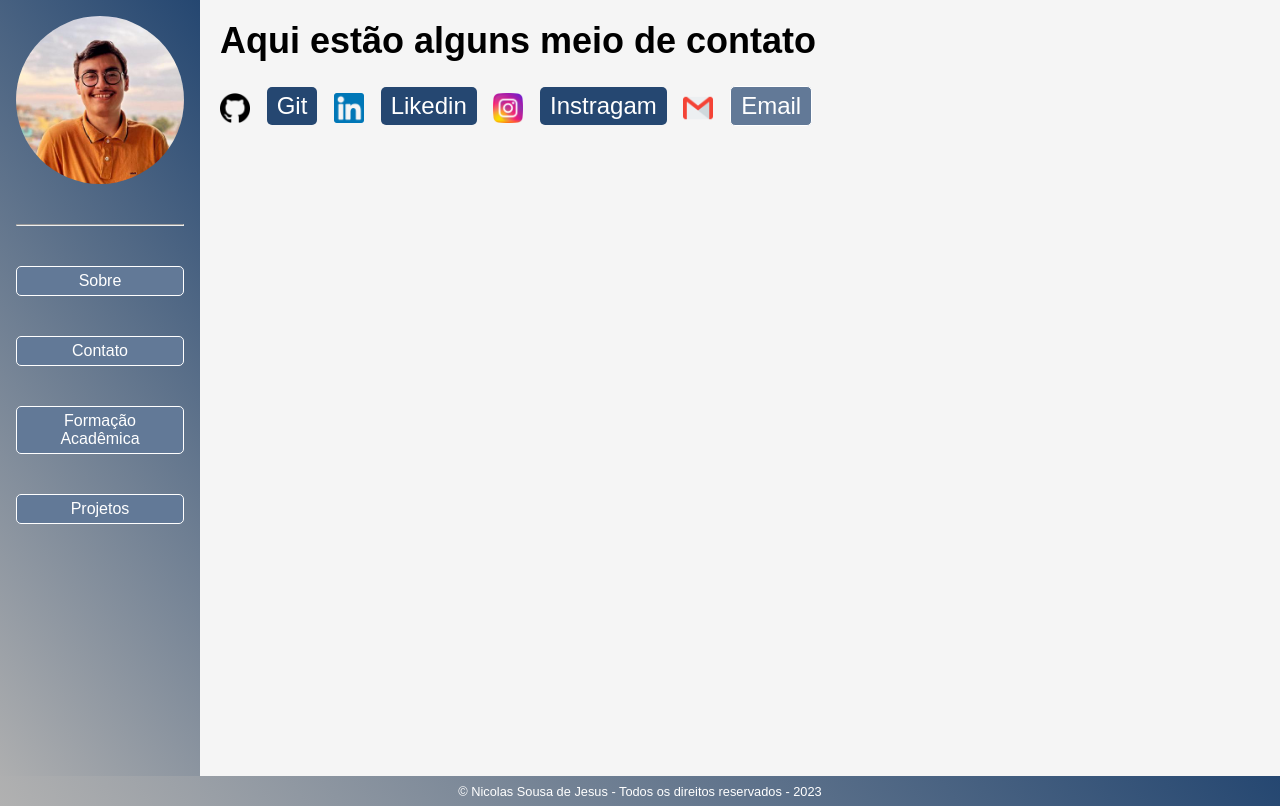
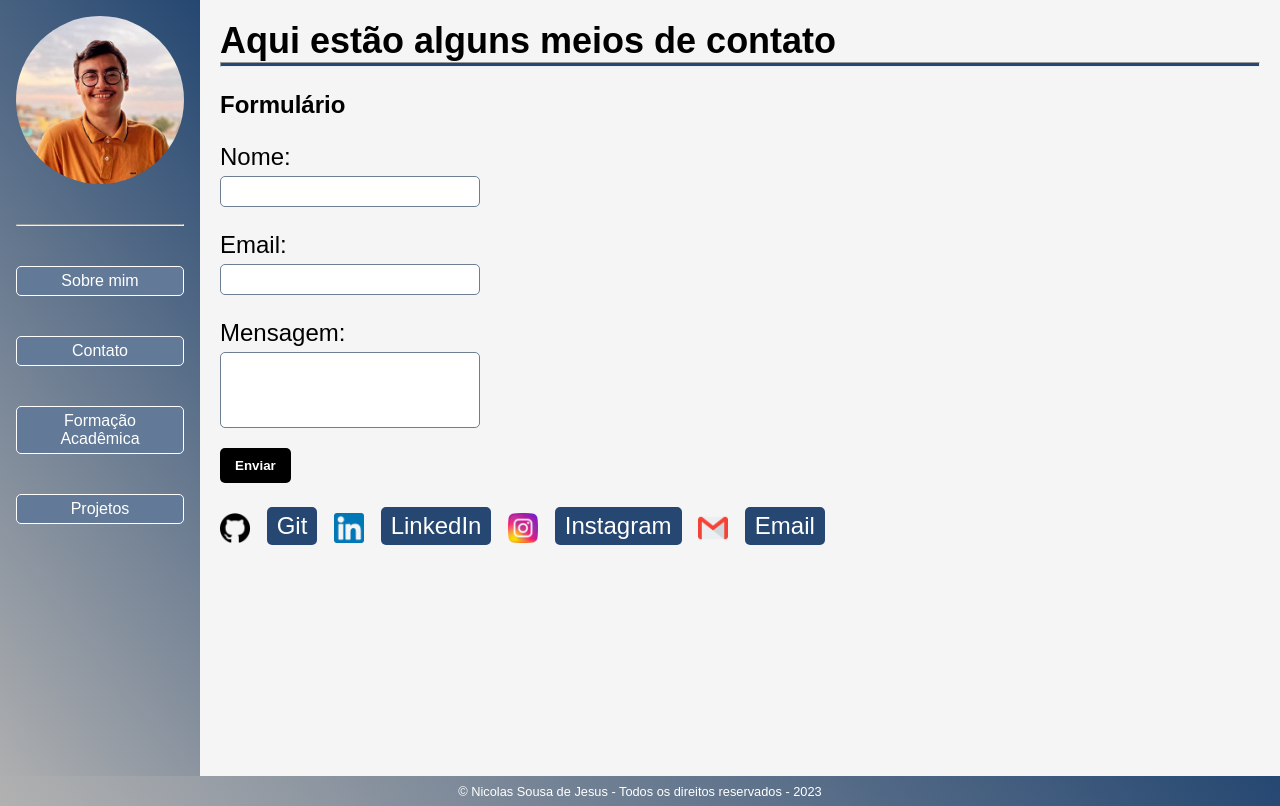
Before and after one commit to nicolas-sou/Portfolio_uninter-, a plain HTML site: page index.html in a window 1280 px wide. Both pictures are taken after a click on the link "Contato". Drawn offline with Linux system fonts and the light colour scheme.

Commit message:
alguns ajustes

```diff
--- a/index.html
+++ b/index.html
@@ -12,18 +12,18 @@
             <img src="/imagens/perfil.jpeg" alt="Foto de perfil" class="perfil">
             <hr>
             <!-- Links da barra lateral com eventos onclick para mostrar seções -->
-            <a href="#" onclick="showSection('Sobre')">Sobre</a>
+            <a href="#" onclick="showSection('Sobre')">Sobre mim</a>
             <a href="#" onclick="showSection('Contato')">Contato</a>
             <a href="#" onclick="showSection('Formacao')">Formação Acadêmica</a>
             <a href="#" onclick="showSection('Projetos')">Projetos</a>
         </div>
     </aside>
     <section id="Sobre" class="content">
-        <h2>Nicolas Sousa de Jesus</h2>  <!-- Título da seção -->
+        <h2>Nicolas Sousa de Jesus</h2> <!-- Título da seção -->
         <hr>
-            <p>Tenho 19 anos, moro em São Paulo e sou apaixonado por tecnologia!! Gosto de aprender e me desafiar a novas coisas.</p>
+        <p>Tenho 19 anos, moro em São Paulo e sou apaixonado por tecnologia!! Gosto de aprender e me desafiar a novas coisas.</p>
         <h5>Resumo de qualificações</h5> <!-- Título da subseção -->
-            <p>Desenvolvedor Front-End em formação pela EBAC, Escola Britânica de Artes Criativas e Tecnologia, graduando em Análise e Desenvolvimento de Sistemas - UNINTER. Profissional com perfil empático e criativo. Possuo habilidades em HTML, CSS e Javascript.</p>
+        <p>Desenvolvedor Front-End em formação pela EBAC, Escola Britânica de Artes Criativas e Tecnologia, graduando em Análise e Desenvolvimento de Sistemas - UNINTER. Profissional com perfil empático e criativo. Possuo habilidades em HTML, CSS e Javascript.</p>
         <ul>
             <li>
                 Experiência voluntária na construção de site para clínica de reabilitação, utilizando HTML, CSS e Javascript;
@@ -32,7 +32,7 @@
                 Habilidades em desenvolvimento de landing pages utilizando tecnologias front-end, criação de formulários utilizando Jquery.Mask e Bootstrap;
             </li>
             <li>
-                Conhecimentos de  Node.JS, SASS, LESS, Gulp;
+                Conhecimentos de Node.JS, SASS, LESS, Gulp;
             </li>
             <li>
                 Conhecimentos em automação de tarefas com Grunt;
@@ -47,21 +47,40 @@
     <!-- As outras seções (Contato, Formacao e Projetos) seguem uma estrutura similar, apenas com diferentes conteúdos. -->
     <section id="Contato" class="content">
         <!-- Conteúdo da seção Contato -->
-        <h2>Aqui estão alguns meio de contato</h2>  <!-- Título da seção -->
+        <h2>Aqui estão alguns meios de contato</h2> <!-- Título da seção -->
+        <hr>
+        <!-- Formulário de Contato -->
+        <form id="contact-form" class="formulario">
+            <h4>Formulário</h4>
+            <!-- Campo Nome -->
+            <label for="name">Nome:</label>
+            <input type="text" id="name" name="name" required>
+
+            <!-- Campo Email -->
+            <label for="email">Email:</label>
+            <input type="email" id="email" name="email" required>
+
+            <!-- Campo Mensagem -->
+            <label for="message">Mensagem:</label>
+            <textarea id="message" name="message" rows="4" required></textarea>
+
+            <!-- Botão de Envio -->
+            <button type="submit">Enviar</button>
+        </form>
         <div class="containerContato">
-            <img src="/imagens/git.png" alt="">
+            <img src="/imagens/git.png" alt="github">
             <a href="https://github.com/nicolas-sou" class="link">Git</a>
-            <img src="/imagens/linkedin.png" alt="">
-            <a href="https://www.linkedin.com/in/nicollas-dev-frontend/"class="link">Likedin</a>
-            <img src="/imagens/instragam.png" alt="">
-            <a href="https://www.instagram.com/nicollas_sou/"class="link">Instragam</a>
-            <img src="/imagens/gmail.png" alt="">
-            <a href="mailto:nicollassouza141@gmail.com">Email</a>
+            <img src="/imagens/linkedin.png" alt="linkedin">
+            <a href="https://www.linkedin.com/in/nicollas-dev-frontend/" class="link">LinkedIn</a>
+            <img src="/imagens/instragam.png" alt="instagram">
+            <a href="https://www.instagram.com/nicollas_sou/" class="link">Instagram</a>
+            <img src="/imagens/gmail.png" alt="gmail">
+            <a href="mailto:nicollassouza141@gmail.com" class="link">Email</a>
         </div>
     </section>
     <section id="Formacao" class="content">
         <!-- Conteúdo da seção Formação -->
-        <h2>Formação</h2>  <!-- Título da seção -->
+        <h2>Formação</h2> <!-- Título da seção -->
         <hr>
         <ul>
             <li>
@@ -83,15 +102,15 @@
     </section>
     <section id="Projetos" class="content">
         <!-- Conteúdo da seção Projetos -->
-        <h2>Projetos</h2>  <!-- Título da seção -->
+        <h2>Projetos</h2> <!-- Título da seção -->
         <hr>
         <a href="https://exercicio-plugins-jquery-vert.vercel.app/#Sobre" class="linkProjetos">Site de carros</a>
         <a href="https://github.com/nicolas-sou/site_gamesshop" class="linkProjetos">Projeto Game shop</a>
         <a href="https://github.com/nicolas-sou/clone_disneyplus" class="linkProjetos">Clone disneyplus</a>
-        <a href="https://github.com/nicolas-sou/site_filme" class="linkProjetos">Projeto site de filme</a>
-        <a href="https://github.com/nicolas-sou/Site-restaurante" class="linkProjetos">Projeto site restaurante</a>
-        <a href="https://github.com/nicolas-sou/landing_page_aniversario" class="linkProjetos">Landing page aniversario</a>
-        <a href="https://github.com/nicolas-sou/exercicio_grunt" class="linkProjetos">Sorteador</a>
+        <a href="https://github.com/nicolas-sou/site_filme" class "linkProjetos">Projeto site de filme</a>
+        <a href="https://github.com/nicolas-sou/Site-restaurante" class "linkProjetos">Projeto site restaurante</a>
+        <a href="https://github.com/nicolas-sou/landing_page_aniversario" class "linkProjetos">Landing page aniversario</a>
+        <a href="https://github.com/nicolas-sou/exercicio_grunt" class "linkProjetos">Sorteador</a>
     </section>
     <footer>
         <span>&copy; Nicolas Sousa de Jesus - Todos os direitos reservados - 2023</span>
--- a/main.js
+++ b/main.js
@@ -9,3 +9,32 @@ function showSection(sectionId) {
     const selectedSection = document.getElementById(sectionId);
     selectedSection.style.display = 'block';
 }
+
+function showContactSection() {
+    // Exibe a seção de Contato
+    document.getElementById('Contato').style.display = 'block';
+}
+
+// Adicione um evento de clique ao link da seção de Contato
+const contactLink = document.querySelector('a[href="#Contato"]');
+contactLink.addEventListener('click', showContactSection);
+
+// Função para lidar com o envio do formulário
+function handleSubmit(event) {
+    event.preventDefault(); // Impede o envio padrão do formulário
+
+    // Obtenha os valores dos campos do formulário
+    const name = document.getElementById('name').value;
+    const email = document.getElementById('email').value;
+    const message = document.getElementById('message').value;
+
+    // Montar o link "mailto" com os dados do formulário
+    const mailtoLink = `mailto:nicollasouza141@gmail.com?subject=Contato&body=Nome: ${name}%0AEmail: ${email}%0AMensagem: ${message}`;
+
+    // Abrir o cliente de e-mail padrão do usuário com os dados preenchidos
+    window.location.href = mailtoLink;
+}
+
+// Adicione um evento de envio ao formulário de contato
+const contactForm = document.getElementById('contact-form');
+contactForm.addEventListener('submit', handleSubmit);
--- a/style.css
+++ b/style.css
@@ -61,7 +61,8 @@ li {
 /* Estilo da linha horizontal em seções específicas */
 #Sobre hr,
 #Formacao hr,
-#Projetos hr {
+#Projetos hr,
+#Contato hr {
     height: 5px;
     background-color: #254771;
 }
@@ -119,6 +120,40 @@ li {
     font-size: 24px;
 }
 
+/* Estilo dos campos de formulário */
+.formulario input, textarea {
+    display: block;
+    margin-top: 5px;
+    width: 25%;
+    padding: 7px;
+    margin-bottom: 20px;
+    border: 1px solid #6d7e92;
+    border-radius: 5px;
+    resize: none;
+}
+
+/* Estilo das etiquetas de formulário */
+.formulario label {
+    margin-top: 24px;
+    display: block;
+}
+
+/* Estilo do título do formulário */
+.formulario h4 {
+    margin-top: 24px;
+}
+
+/* Estilo do botão do formulário */
+.formulario button {
+    text-decoration: none;
+    color: #fff;
+    padding: 10px 15px;
+    font-weight: bold;
+    background-color: #000000;
+    border: none;
+    border-radius: 5px;
+}
+
 /* Estilo do rodapé da página */
 footer {
     background-image: linear-gradient(232deg, #254771, #b1b1b1);
```
